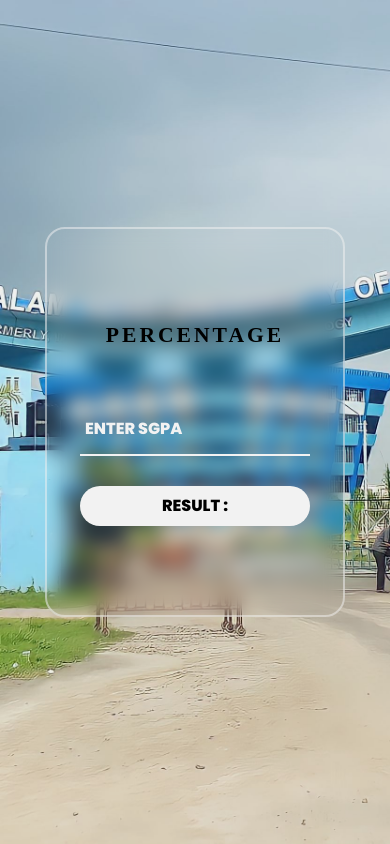
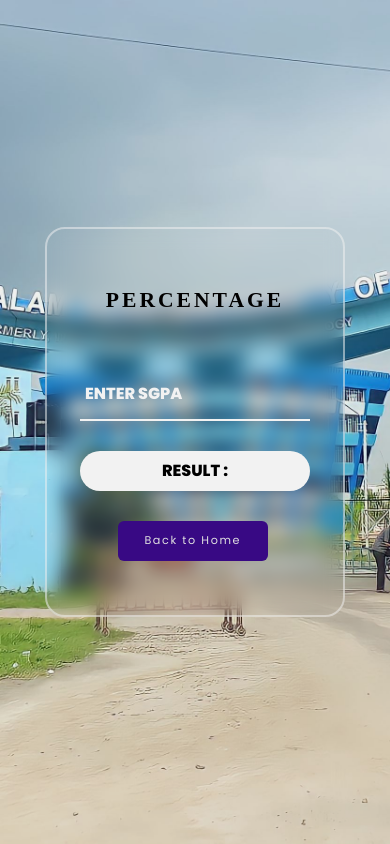
Before and after one commit to athar-ansari/EASY-GRADE, a React (Vite) app: page /sgpa in a window 390 px wide. Built offline with nearby package versions, Linux system fonts and the light colour scheme; a web font is replaced by a local one.

Commit message:
update responsive

```diff
--- a/src/Components/Avg & SGPA/Css/Avg-Sgpa.css
+++ b/src/Components/Avg & SGPA/Css/Avg-Sgpa.css
@@ -131,7 +131,9 @@ input:valid ~ label {
     width: 230px;
   }
   .bck {
-    display: none;
+    width:65% ;
+    font-size: 0.7rem;
+    margin-left: 38px;
   }
 }
 
```
